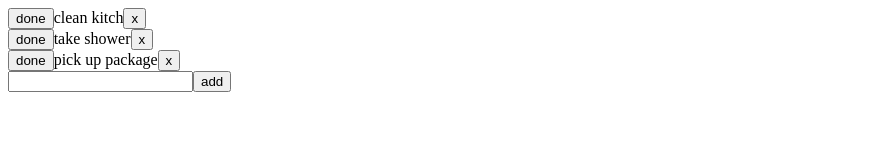
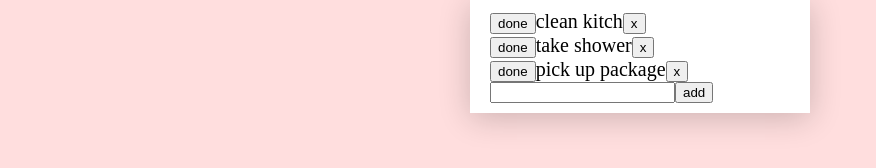
Before and after one commit to ZoeJi/react-todo-list, a React app: page / in a window 1280 px wide. Shown: the whole page, without its empty margins (0-876 px from the left). Built offline with nearby package versions, Linux system fonts and the light colour scheme.

Commit message:
added css styles for background

```diff
--- a/Hello.js
+++ /dev/null
@@ -1,3 +0,0 @@
-import React from 'react';
-
-export default ({ name }) => <h1>Hello {name}!</h1>;
--- a/index.html
+++ b/index.html
@@ -1 +1 @@
-<div id="root"></div>
+<div id="todo-app"></div>
--- a/index.js
+++ b/index.js
@@ -126,4 +126,4 @@ class UserInput extends Component {
   }
 }
 
-render(<App />, document.getElementById('root'));
+render(<App />, document.getElementById('todo-app'));
--- a/style.css
+++ b/style.css
@@ -1,3 +1,12 @@
-h1, p {
-  font-family: Lato;
+html { background: #FFDEDE; }
+html { height: 100%; display: flex; }
+body { width: 100%; margin: auto; }
+
+#todo-app {
+  background: #FFF;
+  font-size: 20px;
+  max-width: 15em;
+  margin: auto;
+  padding: 0.5em 1em;
+  box-shadow: 0 5px 30px rgba(0, 0, 0, 0.2);
 }
```
